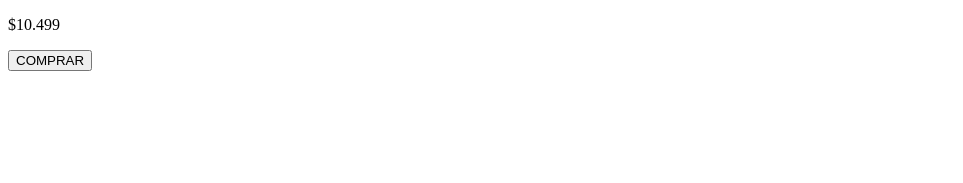
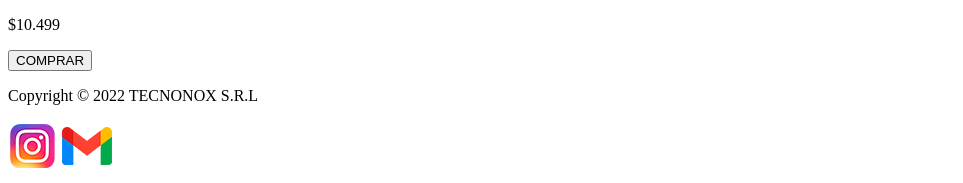
Before and after one commit to Facundocebasx/Segunda-entrega-del-Proyecto-Final, a plain HTML site: page index.html in a window 1280 px wide. Shown: the part 3284-3467 px from the top of the page, without its empty margins (0-963 px from the left). Before the commit the page ends 3363 px from the top, so only its background shows below. Drawn offline with Linux system fonts and the light colour scheme.

Commit message:
Le agregue el Footer con sus redes

```diff
--- a/index.html
+++ b/index.html
@@ -61,6 +61,15 @@
     </div>
 </div>
 </main>
+<footer class="footer">
+    <div class="autor">
+        <p>Copyright © 2022 TECNONOX S.R.L</p>
+    </div>
+    <div class="redes">
+            <a href="http://www.instagram.com" target="_blank"><img class="redes" src="./media/ig.png" alt="logo Instagram"></a>
+            <a href="http://www.gmail.com"><img class="redes" src="./media/gmail.png"alt="logo Gmail"></a>
+    </div>
+</footer>
 
 </body>
 </html>
```
